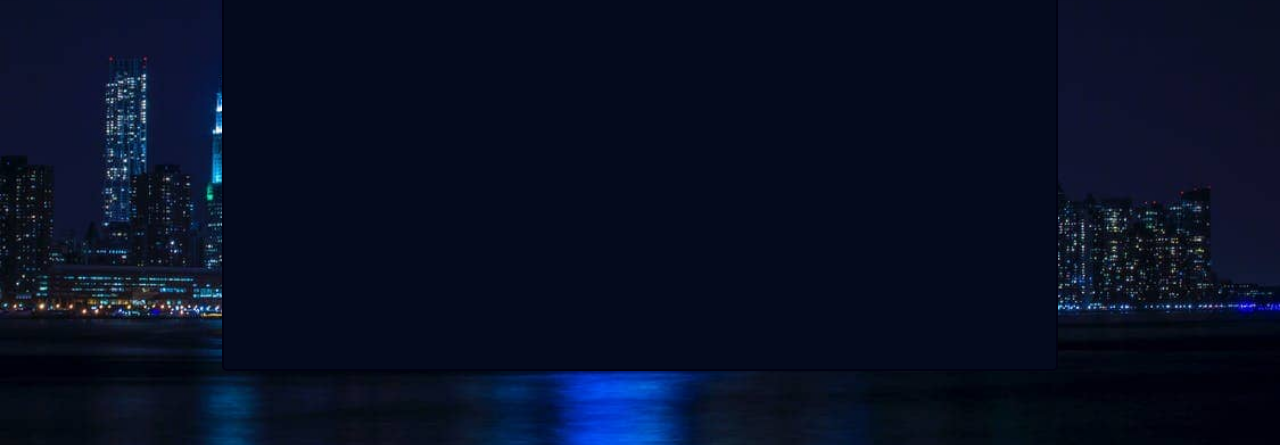
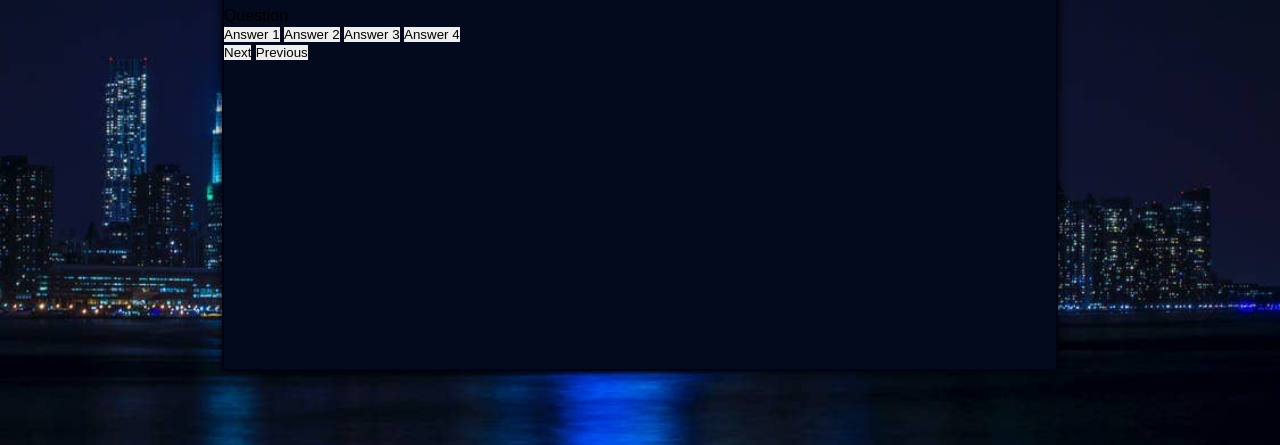
Before and after one commit to NaifatSelina/Second-Project, a plain HTML site: page questions.html in a window 1280 px wide. Shown: the part 355-800 px from the top of the page. Drawn offline with Linux system fonts and the light colour scheme; a web font is replaced by a local one.

Commit message:
Add question section with placeholder text to question.html file

```diff
--- a/assets/css/style.css
+++ b/assets/css/style.css
@@ -36,6 +36,7 @@ h1 {
     background-color: #040a1d;
     border-radius: 5px;
     border: 2px solid #020214;
+    box-shadow: 0 0 10px;
 }
 
 #intro-text-section {
--- a/questions.html
+++ b/questions.html
@@ -31,7 +31,19 @@
                 <button type="button" id="button-audio"><i class="fa-solid fa-volume-high"></i></button>
             </div>
             <div id="question-section">
-                <p></p>
+                <div id="question">
+                    Question
+                </div>
+                <div id="answers" class="answer-options">
+                    <button class="btn">Answer 1</button>
+                    <button class="btn">Answer 2</button>
+                    <button class="btn">Answer 3</button>
+                    <button class="btn">Answer 4</button>
+                </div>
+            </div>
+            <div class="controls">
+                <button type="button" id="next-btn" class="next-btn btn">Next</button>
+                <button type="button" id="previous-btn" class="previous-btn btn">Previous</button>
             </div>
         </div>
     </div>
```
